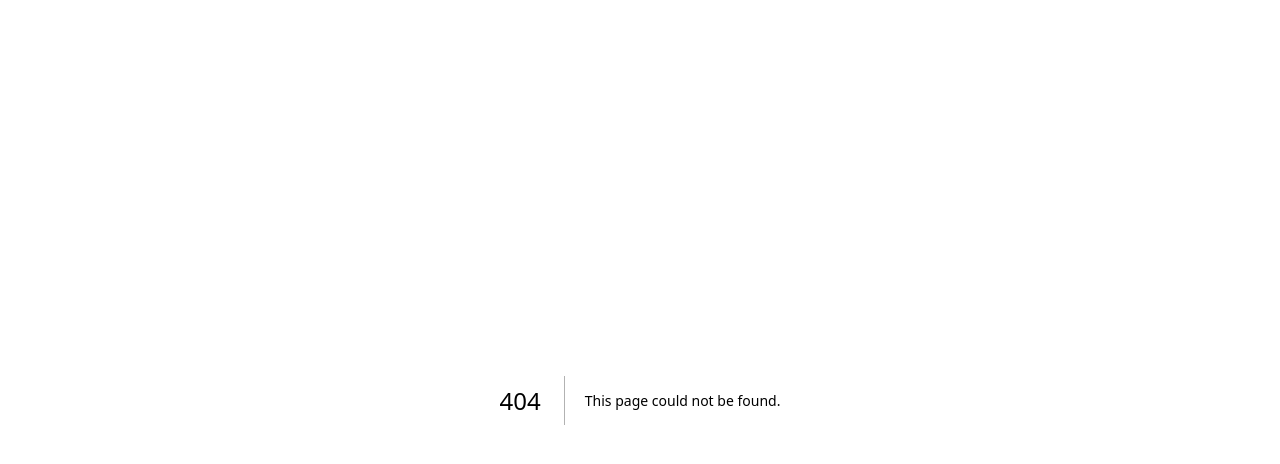
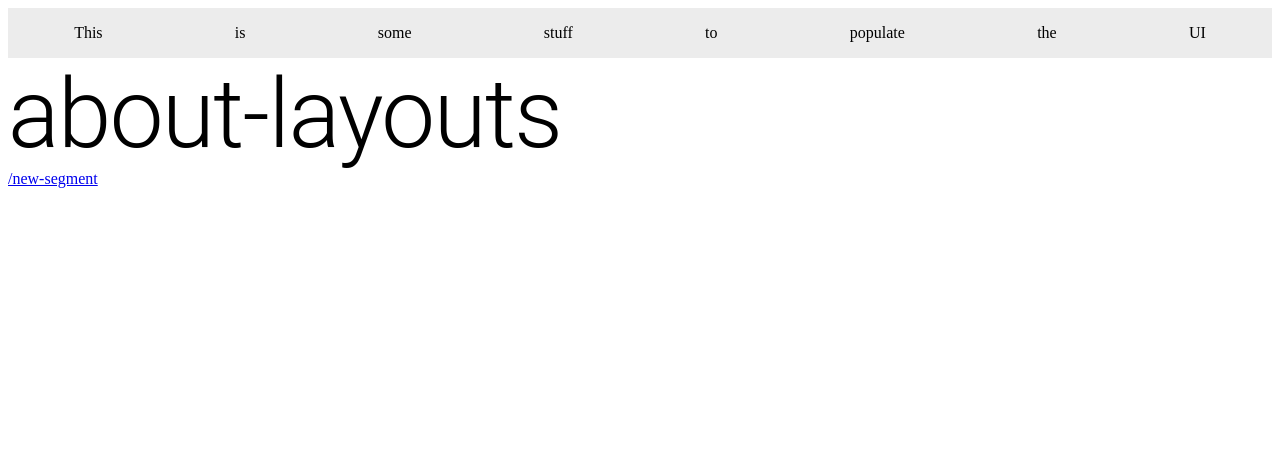
Before and after one commit to CesarQD98/mui-nextjs-playground, a Next.js app: page /about-layouts in a window 1280 px wide. Before the commit this address had no page. Shown: the top 464 px of the page. Built offline with nearby package versions, Linux system fonts and the light colour scheme.

Commit message:
Content of about-layouts

```diff
--- /dev/null
+++ b/app/about-layouts/layout.jsx
@@ -0,0 +1,28 @@
+import React from 'react'
+
+export const metadata = {
+  title: 'about-layouts',
+  description: 'Learning about layouts!'
+}
+
+function LearningLayouts ({ children }) {
+  return (
+    <main>
+      <nav style={{ backgroundColor: '#ececec', display: 'flex', justifyContent: 'center' }}>
+        <ul style={{ display: 'flex', justifyContent: 'space-around', listStyleType: 'none', padding: 0, width: '100%' }}>
+          <li>This</li>
+          <li>is</li>
+          <li>some</li>
+          <li>stuff</li>
+          <li>to</li>
+          <li>populate</li>
+          <li>the</li>
+          <li>UI</li>
+        </ul>
+      </nav>
+      {children}
+    </main>
+  )
+}
+
+export default LearningLayouts
--- /dev/null
+++ b/app/about-layouts/page.jsx
@@ -0,0 +1,16 @@
+import { Box, Typography } from '@mui/material'
+import Link from 'next/link'
+import React from 'react'
+
+function Home () {
+  return (
+    <Box>
+      <Typography variant='h1'>about-layouts</Typography>
+      <Link href='/about-layouts/new-segment'>
+        <Typography variant='p'>/new-segment</Typography>
+      </Link>
+    </Box>
+  )
+}
+
+export default Home
```
